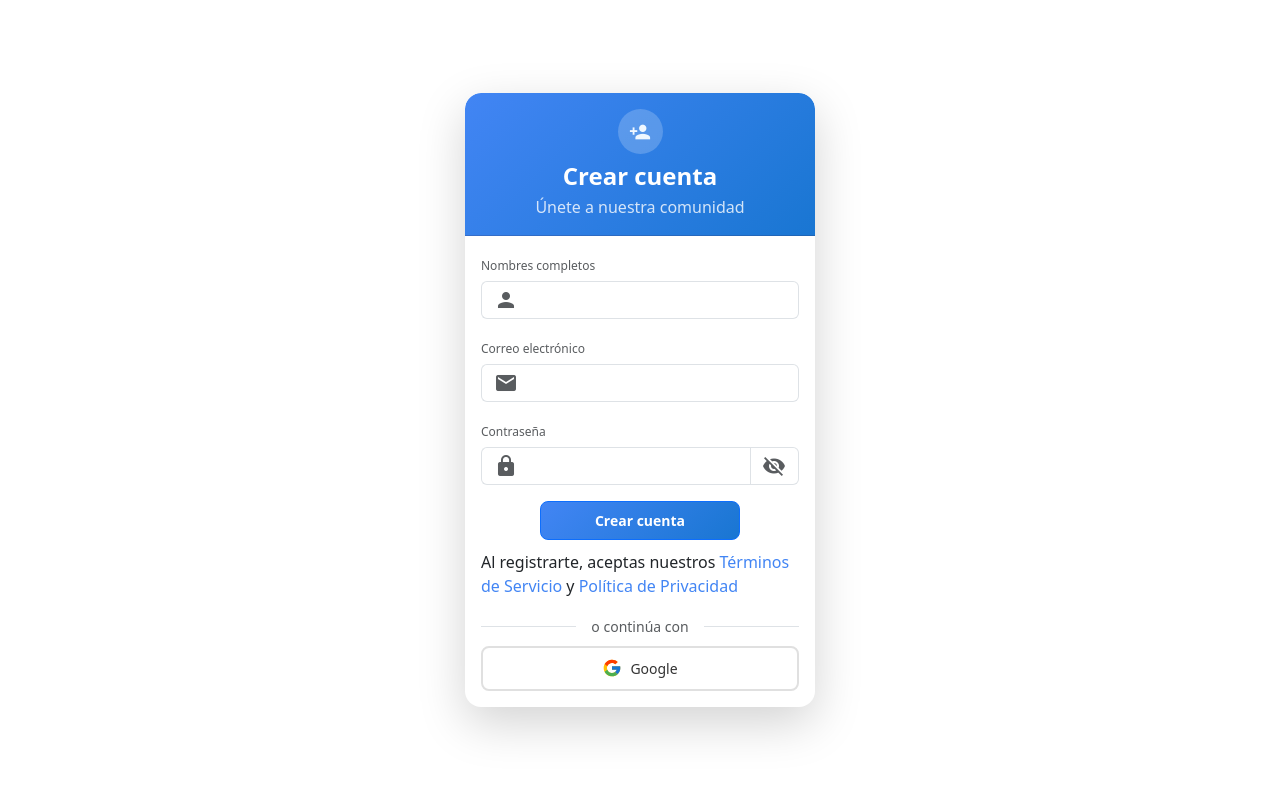
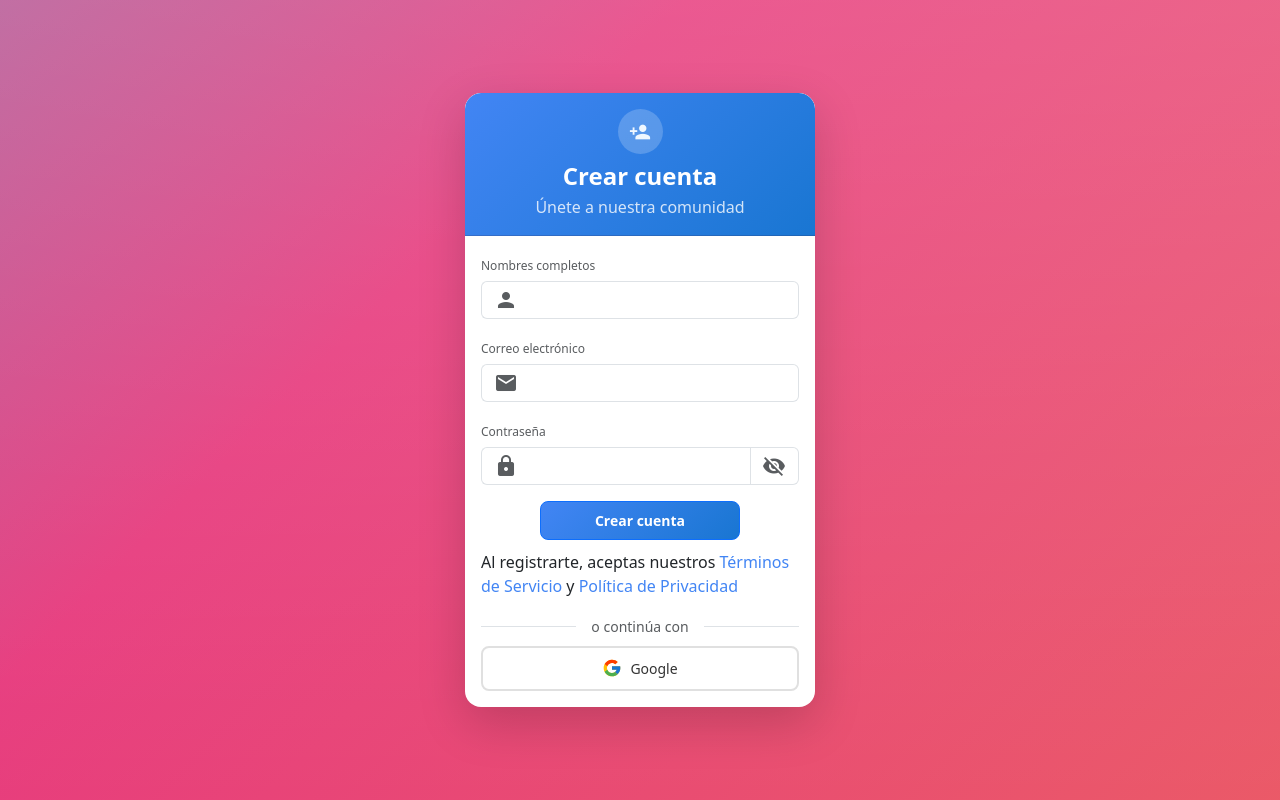
Before and after one commit to Milcatoledo/FormWithReact, a React (Vite) app: page / in a window 1280 px wide. Built offline with nearby package versions, Linux system fonts and the light colour scheme.

Commit message:
css modules

```diff
--- a/src/App.css
+++ b/src/App.css
@@ -1,7 +1,3 @@
-.bg-gradient {
-    background: linear-gradient(135deg, #667eea 0%, #764ba2 100%) !important;
-}
-
 .main-card {
     max-width: 350px !important;
     width: 100% !important;
--- a/src/App.jsx
+++ b/src/App.jsx
@@ -1,6 +1,7 @@
 import ContentForm from './components/contentForm'
 import ButtonSocialForm from './components/buttonSocialForm'
 import googleIcon from './svg/google.svg'
+import './App.css'
 
 function App() {
     return (
--- a/src/components/buttonSocialForm.jsx
+++ b/src/components/buttonSocialForm.jsx
@@ -1,4 +1,5 @@
 import useSocialButton from '../hooks/socialLogin.js';
+import '../styles/buttonSocialForm.css'
 
 function ButtonSocialForm({ buttonName, imagePath }) {
     const { isLoading, handleSocialLogin } = useSocialButton();
--- a/src/components/contentForm.jsx
+++ b/src/components/contentForm.jsx
@@ -1,5 +1,6 @@
 import InputForm from './inputForm'
 import ButtonForm from './buttonForm'
+import '../styles/contentForm.css'
 function ContentForm() {
     return (
         <form>
--- a/src/components/inputForm.jsx
+++ b/src/components/inputForm.jsx
@@ -1,5 +1,6 @@
 import usePasswordToggle from '../hooks/passwordToggle';
 import useStrongPassword from '../hooks/strongPassword';
+import '../styles/inputForm.css'
 
 function InputForm({ fieldName, typeInput, iconName, iconExtra, showStrength = false }) {
     const { isAnimating, togglePassword, getInputType, getIcon } = usePasswordToggle();
--- a/src/index.css
+++ b/src/index.css
@@ -1,5 +1,6 @@
-body{
-    background: linear-gradient(135deg, #667eea 0%, #764ba2 100%);
+body {
+    background: transparent;
+    min-height: 100vh;
 }
 
 .background-gradient {
@@ -13,3 +14,9 @@ body{
     animation: gradientShift 15s ease infinite;
     z-index: -1;
 }
+
+@keyframes gradientShift {
+    0% {background-position: 0% 50%;}
+    50% {background-position: 100% 50%;}
+    100% {background-position: 0% 50%;}
+}
--- a/src/main.jsx
+++ b/src/main.jsx
@@ -1,11 +1,8 @@
 import { StrictMode } from 'react'
 import { createRoot } from 'react-dom/client'
-import './App.css'
-import './styles/inputForm.css'
-import './styles/buttonSocialForm.css'
-import './styles/contentForm.css'
 import App from './App.jsx'
 import 'bootstrap/dist/css/bootstrap.min.css'
+import './index.css'
 
 createRoot(document.getElementById('root')).render(
   <StrictMode>
```
